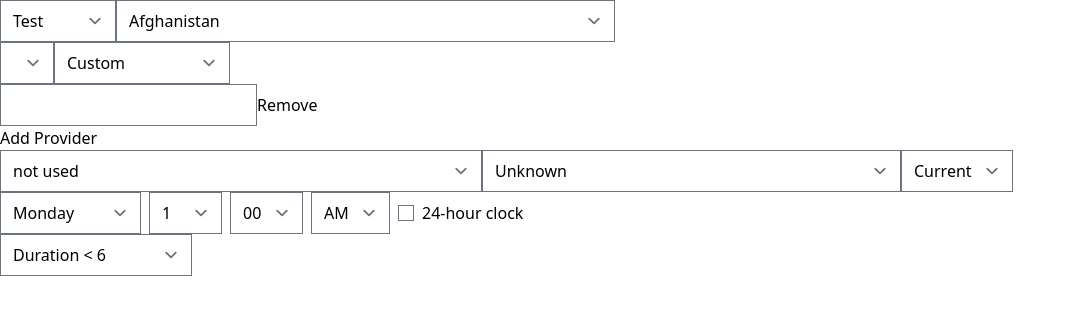
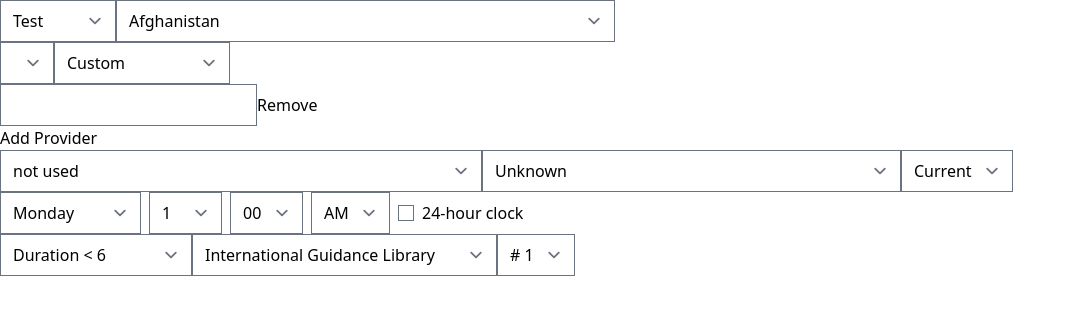
Before and after one commit to lmgal/qzss-ewm-generator, a React (Vite) app: page / in a window 1280 px wide. Shown: the top 314 px of the page, without its empty margins (0-1076 px from the left). Built offline with nearby package versions, Linux system fonts and the light colour scheme.

Commit message:
Added lib version select

```diff
--- a/src/App.tsx
+++ b/src/App.tsx
@@ -37,6 +37,17 @@ function App() {
         <option value='10'>6 &le; Duration &lt; 12</option>
         <option value='11'>12 &le; Duration &lt; 24</option>
       </select>
+      <select {...form.register('libSelection')}>
+        <option value='0'>International Guidance Library</option>
+        <option value='1'>Country/Region Guidance Library</option>
+      </select>
+      <select {...form.register('libVersion')}>
+        { [...Array(8).keys()].map((version) => (
+          <option key={version} value={version}>
+            # {version + 1}
+          </option>
+        ))}
+      </select>
     </div>
   )
 }
```
